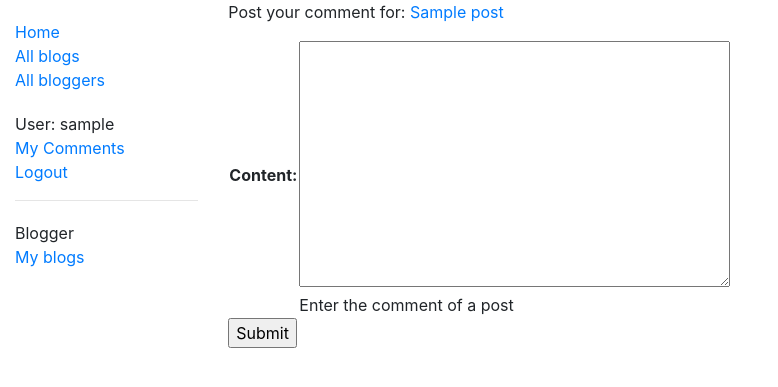
After one commit to johnrmremi/Jsupa_DIY_Blog, a Django app: page /blog/blog/1/comment/ in a window 1280 px wide. The commit adds this page. Shown: the top 387 px of the page, without its empty margins (0-778 px from the left). Run offline with Django 3.2, Linux system fonts and the light colour scheme; a user stored in the database is signed in; tables that the repository leaves empty hold one stand-in row (values such as "Sample post").

Commit message:
blog forms complete

```diff
--- a/blog/models.py
+++ b/blog/models.py
@@ -10,7 +10,7 @@ class Comment(models.Model):
     content = models.TextField(max_length=1000, help_text='Enter the comment of a post')
     post = models.ForeignKey('Post', on_delete=models.RESTRICT, null=True)
     author = models.ForeignKey(User, on_delete=models.SET_NULL, null=True, blank=True)
-    date_of_comment = models.DateField(null=True, blank=True)
+    date_of_comment = models.DateTimeField(null=True, blank=True)
 
     class Meta:
         ordering = ['date_of_comment']
--- a/blog/templates/blog/blog_list_by_blogger.html
+++ b/blog/templates/blog/blog_list_by_blogger.html
@@ -7,11 +7,12 @@
     <ul>
         {% for blog in post_list %}
             <li>
-                <a href="{{ blog.get_absolute_url }}">{{blog.title}}</a> ({{ blog.date_of_post }}) - <a href="">Edit</a>
+                <a href="{{ blog.get_absolute_url }}">{{blog.title}}</a> ({{ blog.date_of_post }}) - <a href="{% url 'blog-update' blog.id %}">update</a> / <a href="{% url 'blog-delete' blog.id %}">delete</a>
             </li>
         {% endfor %}
     </ul>
     {% else %}
       <p>You have no posted blogs.</p>
     {% endif %}
+    <a href="{% url 'blog-create' %}">Add new blog</a>
 {% endblock %}s
--- /dev/null
+++ b/blog/templates/blog/comment_form.html
@@ -0,0 +1,14 @@
+{% extends "base_generic.html" %}
+
+{% block content %}
+<p>Post your comment for: <a href="{% url 'blog-detail' blog.pk %}">{{blog.title}}</a></p>
+
+<form action="" method="post">
+    {% csrf_token %}
+    <table>
+    {{ form.as_table }}
+    </table>
+    <input type="submit" value="Submit" />
+
+</form>
+{% endblock %}
--- a/blog/templates/blog/comment_list_by_user.html
+++ b/blog/templates/blog/comment_list_by_user.html
@@ -8,7 +8,7 @@
 
       {% for comment in comment_list %}
         <li>
-            <a href="{% url 'blog-detail' comment.post.pk %}">{{comment.display_comment_reduced}}</a> ({{ comment.date_of_comment }})
+            <a href="{% url 'blog-detail' comment.post.pk %}">{{comment.display_comment_reduced}}</a> ({{ comment.date_of_comment }}) - <a href="{% url 'comment-update' comment.id %}">update</a> / <a href="{% url 'comment-delete' comment.id %}">delete</a>
         </li>
 
       {% endfor %}
--- a/blog/templates/blog/post_detail.html
+++ b/blog/templates/blog/post_detail.html
@@ -14,6 +14,6 @@
       <hr>
       <p>{{comment.author}} ({{comment.date_of_comment}}) - {{comment.content}}</p>
     {% endfor %}
-    <a href="">Add a new comment</a>
+    <a href="{% url 'blog_comment' post.id %}">Add a new comment</a>
   </div>
 {% endblock %}
--- a/blog/templates/blog/post_list.html
+++ b/blog/templates/blog/post_list.html
@@ -13,4 +13,7 @@
   {% else %}
     <p>There are no posts in the blog.</p>
   {% endif %}
+
+  {% if perms.blog.can_view_blogs %}<hr><a href="{% url 'blog-create' %}">Add a post</a><hr>{% endif %}
+
 {% endblock %}
--- a/blog/urls.py
+++ b/blog/urls.py
@@ -7,6 +7,14 @@ urlpatterns = [
     path('blog/<int:pk>', views.PostDetailView.as_view(), name='blog-detail'),
     path('bloggers/', views.BloggerListView.as_view(), name='bloggers'),
     path('blogger/<int:pk>', views.BloggerDetailView.as_view(), name='blogger-detail'),
-    path('mycomments/', views.CommentsByUserListView.as_view(), name='my-comments'),
+    path('comments/', views.CommentsByUserListView.as_view(), name='my-comments'),
     path('myblogs/', views.BlogsByBloggerListView.as_view(), name='my-blogs'),
+    path('blog/<int:pk>/comment/', views.CommentCreate.as_view(), name='blog_comment'),
+    path('comment/<int:pk>/update/', views.CommentUpdate.as_view(), name='comment-update'),
+    path('comment/<int:pk>/delete/', views.CommentDelete.as_view(), name='comment-delete'),
+    path('blog/create/', views.PostCreate.as_view(), name='blog-create'),
+    path('blog/<int:pk>/update', views.PostUpdate.as_view(), name='blog-update'),
+    path('blog/<int:pk>/delete', views.PostDelete.as_view(), name='blog-delete'),
+
+
 ]
--- a/blog/views.py
+++ b/blog/views.py
@@ -1,5 +1,7 @@
+from django.db.models.fields import DateField
 from django.http import request
-from django.shortcuts import render
+from django.shortcuts import render, get_object_or_404
+import datetime
 
 # Create your views here.
 
@@ -7,7 +9,9 @@ from .models import Post, Blogger, Comment
 from django.views import generic
 from django.contrib.auth.mixins import LoginRequiredMixin
 from django.contrib.auth.mixins import PermissionRequiredMixin
-
+from django.urls import reverse
+from django.views.generic.edit import CreateView, UpdateView, DeleteView
+from django.urls import reverse_lazy
 
 def index(request):
     """View function for home page of site."""
@@ -63,3 +67,89 @@ class BlogsByBloggerListView(PermissionRequiredMixin, generic.ListView):
 
     def get_queryset(self):
         return Post.objects.filter(blogger__author = self.request.user)
+
+class CommentCreate(LoginRequiredMixin, CreateView):
+    """ Form for adding a blog comment. Requires login. """
+    model = Comment
+    fields = ['content']
+
+    def get_context_data(self, **kwargs):
+        """
+        Add associated blog to form template so can display its title in HTML.
+        """
+        # Call the base implementation first to get a context
+        context = super(CommentCreate, self).get_context_data(**kwargs)
+        # Get the blog from id and add it to the context
+        # context['blog'] = 'get_object_or'
+        context['blog'] = get_object_or_404(Post, pk = self.kwargs['pk'])
+        return context
+
+    def form_valid(self, form):
+        """
+        Add author and associated blog to form data before setting it as valid (so it is saved to model)
+        """
+        # Add logged-in user as author of comment
+        form.instance.author = self.request.user
+        # Associate comment with blog based on passed id
+        form.instance.post=get_object_or_404(Post, pk = self.kwargs['pk'])
+
+        # Adding date of posting to be this time
+        form.instance.date_of_comment = datetime.datetime.now()
+        # Call super-class form validation behavior
+        return super(CommentCreate, self).form_valid(form)
+
+    def get_success_url(self):
+        """
+        After posting comment return to associated blog.
+        """
+        return reverse('blog-detail', kwargs={'pk': self.kwargs['pk'],})
+
+class CommentUpdate(LoginRequiredMixin, UpdateView):
+    model = Comment
+    fields = ['content']
+    template_name ='blog/user_comment_update.html'
+
+    success_url = reverse_lazy('my-comments')
+
+class CommentDelete(LoginRequiredMixin, DeleteView):
+    model = Comment
+    success_url = reverse_lazy('my-comments')
+
+
+class PostCreate(CreateView):
+    model = Post
+    fields = ['title', 'content']
+
+    def form_valid(self, form):
+        """
+        Add blogger and associated data to form data before setting it as valid (so it is saved to model)
+        """
+        # Add logged-in user as blogger of blog
+
+        form.instance.blogger=get_object_or_404(Blogger, author = self.request.user)
+
+        # Adding date of posting to be this time
+        form.instance.date_of_post = datetime.datetime.now()
+        # Call super-class form validation behavior
+        return super(PostCreate, self).form_valid(form)
+
+    success_url = reverse_lazy('my-blogs')
+
+class PostUpdate(UpdateView):
+    model = Post
+    fields = ['title', 'content']
+
+    def form_valid(self, form):
+
+        form.instance.blogger=get_object_or_404(Blogger, author = self.request.user)
+
+        # Adding date of posting to be this time
+        form.instance.date_of_post = datetime.datetime.now()
+        # Call super-class form validation behavior
+        return super(PostUpdate, self).form_valid(form)
+
+    success_url = reverse_lazy('my-blogs')
+
+class PostDelete(DeleteView):
+    model = Post
+    success_url = reverse_lazy('my-blogs')
```
Also changed, not shown: blog/templates/blog/comment_confirm_delete.html (added, +14 -0 lines), blog/templates/blog/post_confirm_delete.html (added, +14 -0 lines), blog/templates/blog/post_form.html (added, +11 -0 lines), blog/templates/blog/user_comment_update.html (added, +11 -0 lines), blog/migrations/0009_alter_comment_date_of_comment.py (added).
